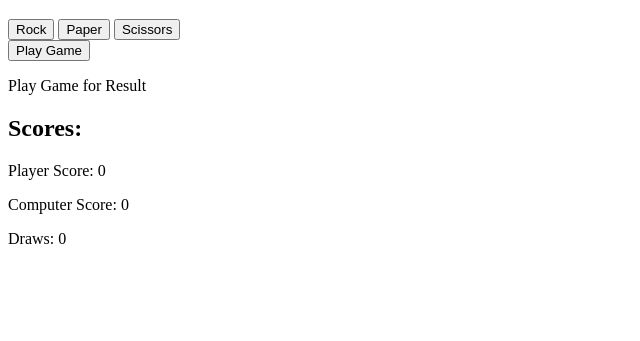
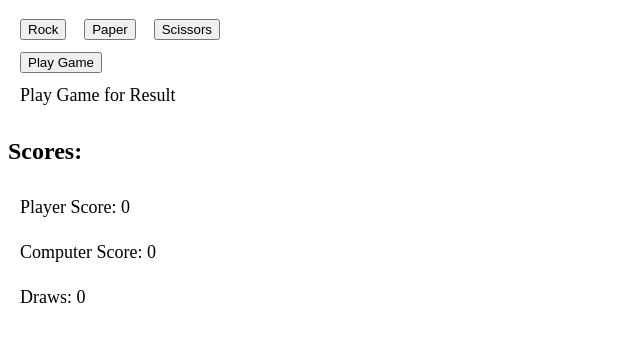
Before and after one commit to Dylan5019-Odin/rock-paper-scissors, a plain HTML site: page index.html in a window 1280 px wide. Shown: the part 61-402 px from the top of the page, without its empty margins (0-640 px from the left). Drawn offline with Linux system fonts and the light colour scheme.

Commit message:
Added some simple styling

```diff
--- a/index.html
+++ b/index.html
@@ -4,28 +4,34 @@
     <meta charset="UTF-8" />
     <meta http-equiv="X-UA-Compatible" content="IE=edge" />
     <meta name="viewport" content="width=device-width, initial-scale=1.0" />
-    <title>Document</title>
+    <link rel="stylesheet" href="style.css">
+    <title>Rock Paper Scissors Game</title>
   </head>
   <body>
     <h1>Rock Paper Scissors (First to 5 Wins!)</h1>
     <div>
       <h2 class="winner"></h2>
     </div>
-    <div>
+    <div class="choice-buttons">
     <button class="rock">Rock</button>
     <button class="paper">Paper</button>
     <button class="scissors">Scissors</button>
 </div>
+    <div class="play-button">
     <button class="play">Play Game</button>
+    </div>
+
     <p class="result">Play Game for Result</p>
 
+
+    <div class="scores">
       <h2>Scores:</h2>
-    <div>
-
       <p>Player Score: <span class="playerScore"> 0</span></p>
       <p>Computer Score: <span class="computerScore"> 0</span></p>
       <p>Draws: <span class="draws"> 0</span></p>
     </div>
+
+
   </body>
 
   <script src="main.js"></script>
--- /dev/null
+++ b/style.css
@@ -0,0 +1,28 @@
+
+.choice-buttons {
+    display: flex;
+    margin: 12px;
+    width: 200px;
+    justify-content: space-between;
+}
+
+.play-button {
+    display: flex;
+    margin: 12px;
+    width: 200px;
+    align-content: center;
+
+}
+
+.scores {
+    display: flex;
+    flex-direction: column;
+
+
+}
+
+
+p {
+    font-size: 18px;
+    margin: 12px;
+}
```
